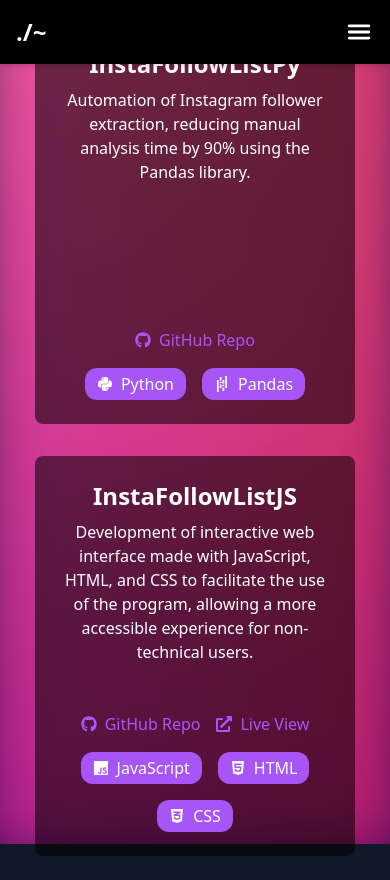
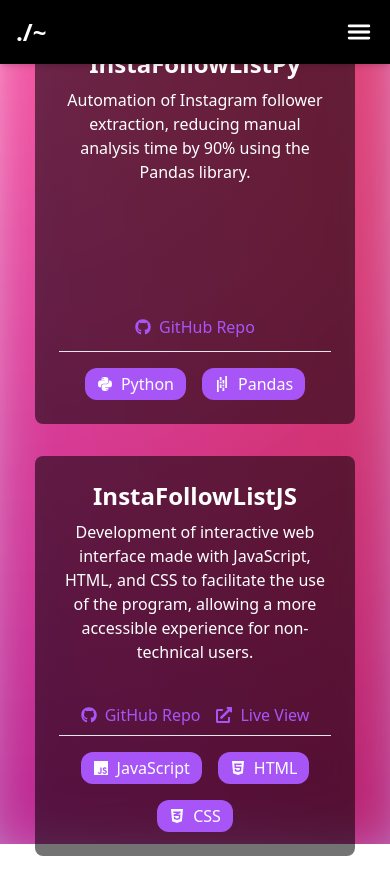
Before and after one commit to Doikson/joseangel-portfolio, a Next.js app: page /projects in a window 390 px wide. Built offline with nearby package versions, Linux system fonts and the light colour scheme.

Commit message:
Responsive Projects

```diff
--- a/app/projects/page.jsx
+++ b/app/projects/page.jsx
@@ -4,14 +4,14 @@ import { SiPandas } from "react-icons/si"; // Pandas icon from react-icons
 
 const Projects = () => {
   return (
-    <div className="flex flex-wrap justify-center items-center gap-8 p-6 min-h-screen bg-gray-900">
+    <div className="flex flex-wrap justify-center items-center gap-8 p-6 min-h-screen">
       {/* Project 1 - InstaFollowListPy */}
-      <div className="bg-black bg-opacity-55 p-6 rounded-lg text-white z-10 w-80 h-[400px] flex flex-col">
+      <div className="bg-black bg-opacity-55 p-6 rounded-lg text-white z-10 w-80 h-[400px] flex flex-col hover:scale-105 transition-transform duration-300">
         <h2 className="text-2xl font-semibold mb-2 text-center">InstaFollowListPy</h2>
         <p className="mb-4 text-center flex-grow">
           Automation of Instagram follower extraction, reducing manual analysis time by 90% using the Pandas library.
         </p>
-        <div className="flex justify-center gap-4 mb-4">
+        <div className="flex justify-center gap-4 mb-4 border-b p-3">
           <a
             href="https://github.com/Doikson/InstaFollowListPy"
             target="_blank"
@@ -35,12 +35,12 @@ const Projects = () => {
       </div>
 
       {/* Project 2 - InstaFollowListJS */}
-      <div className="bg-black bg-opacity-55 p-6 rounded-lg text-white z-10 w-80 h-[400px] flex flex-col">
+      <div className="bg-black bg-opacity-55 p-6 rounded-lg text-white z-10 w-80 h-[400px] flex flex-col hover:scale-105 transition-transform duration-300">
         <h2 className="text-2xl font-semibold mb-2 text-center">InstaFollowListJS</h2>
         <p className="mb-4 text-center flex-grow">
           Development of interactive web interface made with JavaScript, HTML, and CSS to facilitate the use of the program, allowing a more accessible experience for non-technical users.
         </p>
-        <div className="flex justify-center gap-4 mb-4">
+        <div className="flex justify-center gap-4 mb-4 border-b p-2">
           <a
             href="https://github.com/Doikson/InstaFollowListJS"
             target="_blank"
```
